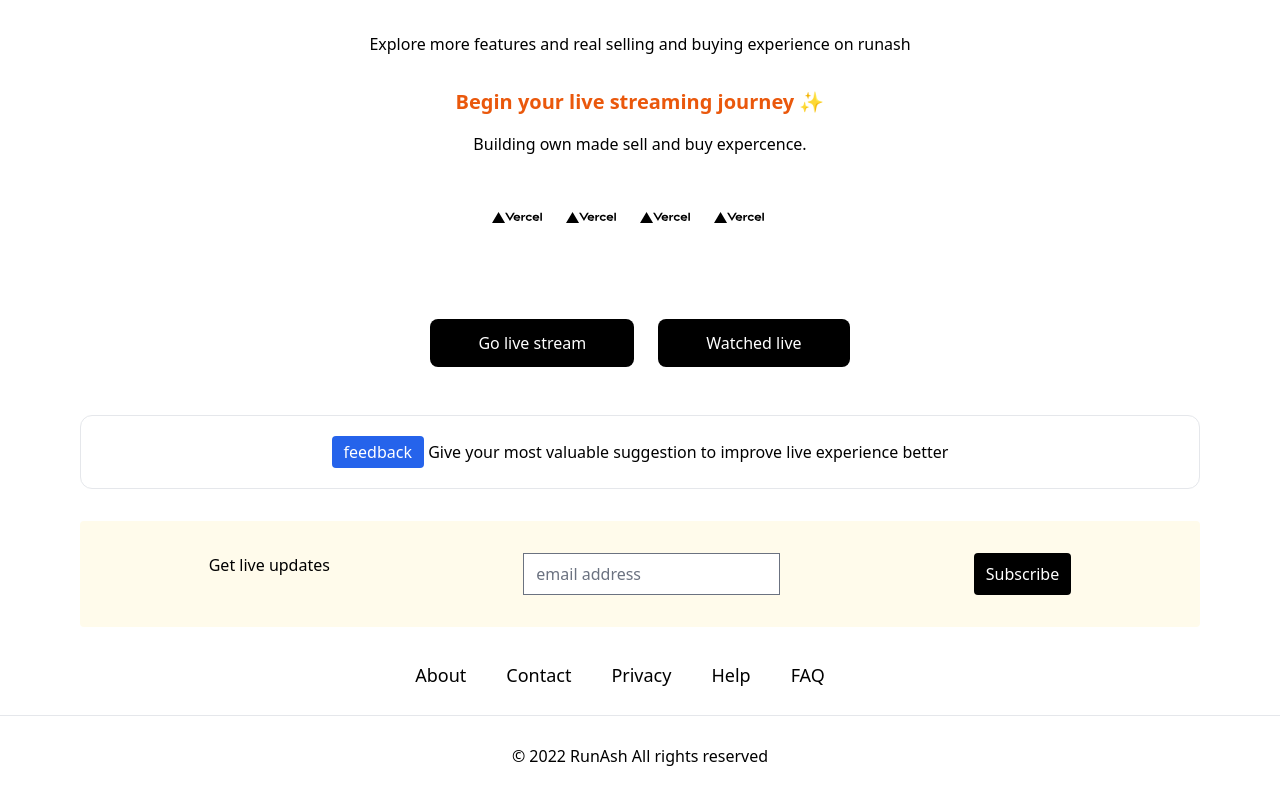
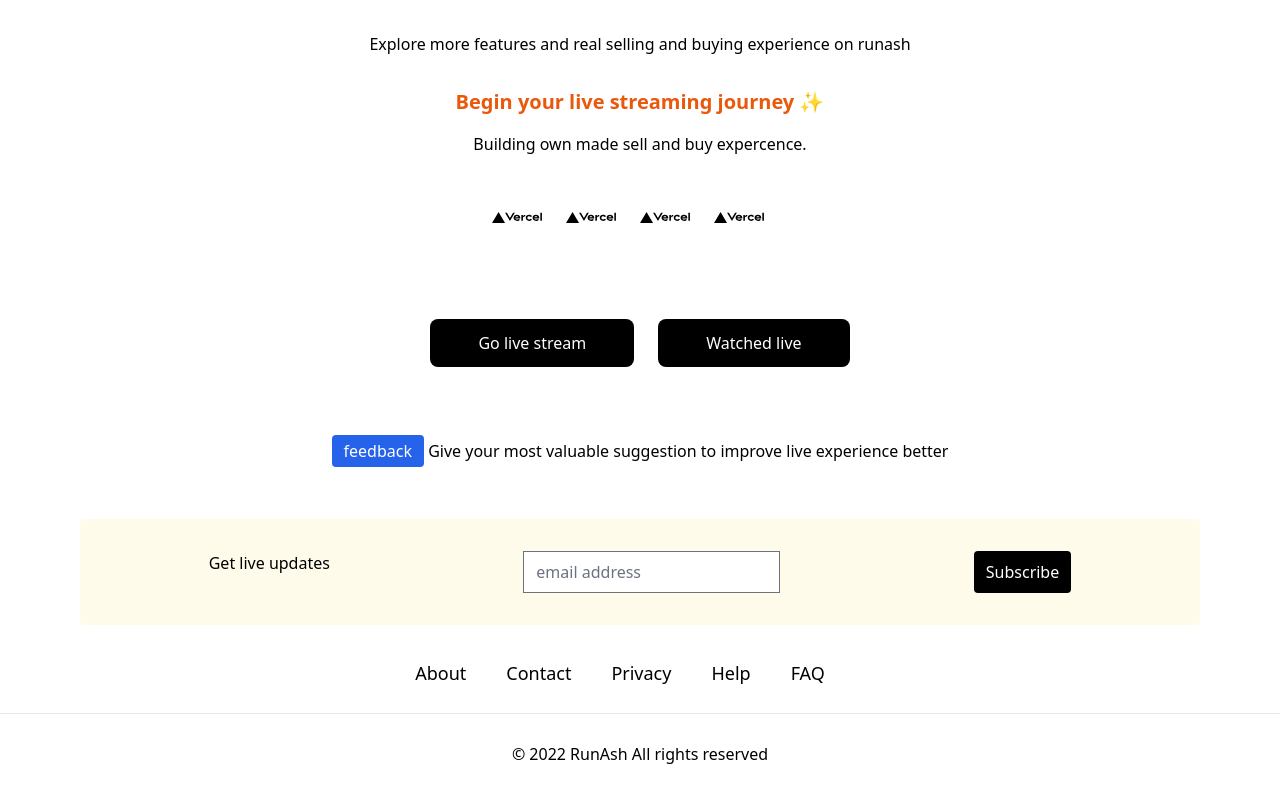
Before and after one commit to Vaibhavmurmu/nextjs13, a Next.js app: page / in a window 1280 px wide. Shown: the part 2050-2845 px from the top of the page. Built offline with nearby package versions, Linux system fonts and the light colour scheme.

Commit message:
Update index.js

```diff
--- a/pages/index.js
+++ b/pages/index.js
@@ -240,7 +240,7 @@ export default function Index() {
         </div>
 
 
-        <p className="mt-12 w-full rounded-xl border p-5 text-centre"><button className="bg-blue-600 text-white hover:bg-amber-50 hover:text-black font-n py-1 px-3 rounded mt-0">feedback</button><Link href="/"><a> Give your most valuable suggestion to improve live experience better</a></Link></p>
+        <p className="mt-12 w-full p-5 text-centre"><button className="bg-blue-600 text-white hover:bg-amber-50 hover:text-black font-n py-1 px-3 rounded mt-0">feedback</button><Link href="/"><a> Give your most valuable suggestion to improve live experience better</a></Link></p>
         <div className="mt-8 flex max-w-8xl flex-wrap item-centre justify-around sm:w-full bg-amber-50 p-8 rounded">
           <h2 className="text-bold">
             Get live updates
```
